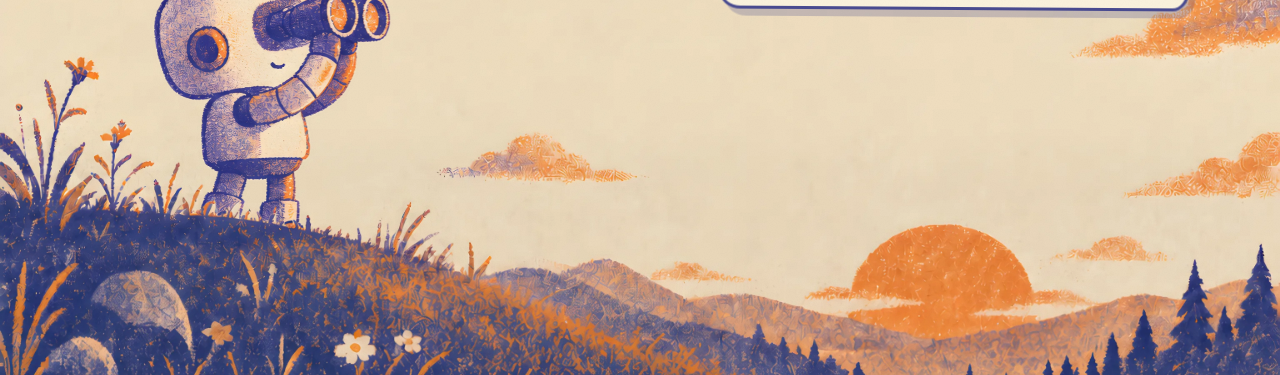
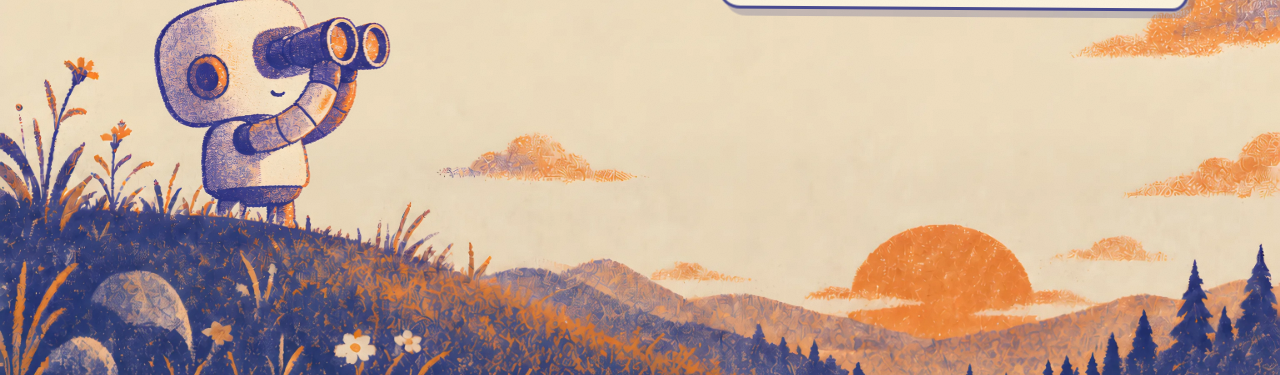
Before and after one commit to olety/amivisible, a website: page public/index.html in a window 1280 px wide. Shown: the part 404-779 px from the top of the page. Drawn offline with Linux system fonts and the light colour scheme.

Commit message:
scene: sink the scout into the fringe
His boot line landed at y~1013 with the fringe top at 954-1011 across his
stance, so the downhill boot sat on the silhouette edge - floating. Wrap
top 27.17vw -> 29.37vw buries boots and shins behind the grass in every
pose; the stance variation is hidden with them. Mobile untouched (he is
already behind the hill and the scan card there).

```diff
--- a/public/style.css
+++ b/public/style.css
@@ -83,9 +83,10 @@ html, body { overflow-x: clip; }
 }
 .scene-robot-wrap {
   position: absolute;
-  /* variant A: near the original ridge spot, 0.85× — feet y782 behind the crest */
+  /* variant A: near the original ridge spot, 0.85× — sunk so his boots stand
+     IN the fringe (owner: he floated on the silhouette edge otherwise) */
   left: 11.9vw;
-  top: 27.17vw;
+  top: 29.37vw;
   width: 19.04vw;
   will-change: transform;
   transform-origin: 50% 74%; /* pivot at the hips — he leans, feet stay planted */
```
